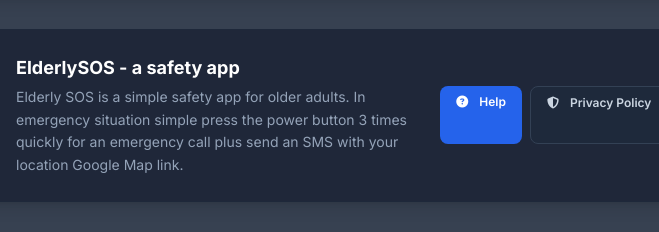
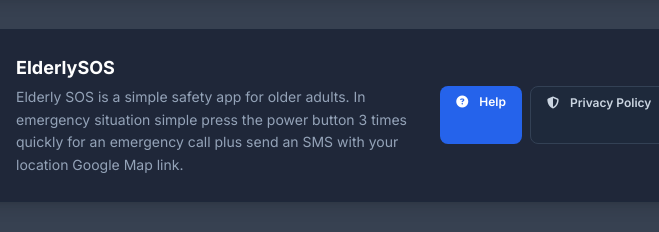
Before and after one commit to doki101/papasoft, a plain HTML site: page index.html in a window 1280 px wide. Shown: the part 1939-2171 px from the top of the page, 237-896 px from the left. Drawn offline with nearby package versions, Linux system fonts and the light colour scheme.

Commit message:
Update index.html

```diff
--- a/index.html
+++ b/index.html
@@ -574,7 +574,7 @@
 
                         <h4 class="text-lg font-bold text-white">
                             <a href="elderlysos/help.html"
-                               class="hover:text-blue-300 transition">ElderlySOS - a safety app</a>
+                               class="hover:text-blue-300 transition">ElderlySOS</a>
                         </h4>
 
                         <p class="text-slate-400 text-sm mt-1 leading-relaxed">
```
